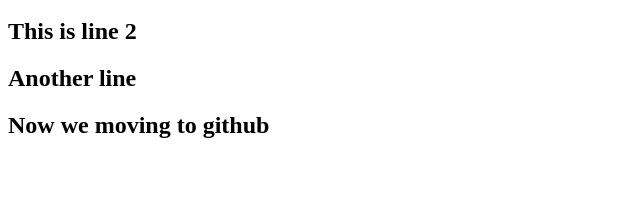
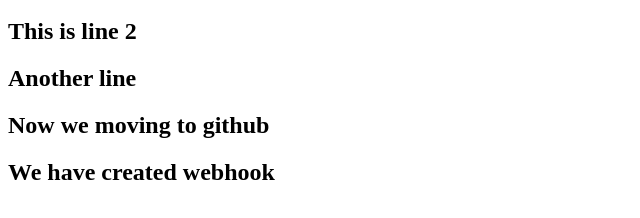
Before and after one commit to ajay1salunkhe/HtmlProject, a plain HTML site: page index.html in a window 1280 px wide. Shown: the part 48-266 px from the top of the page, without its empty margins (0-640 px from the left). Drawn offline with Linux system fonts and the light colour scheme.

Commit message:
I addel line for webhook

```diff
--- a/index.html
+++ b/index.html
@@ -7,3 +7,5 @@
 <h2>Another line</h2>
 
 <h2>Now we moving to github</h2>
+
+<h2>We have created webhook</h2>
```
